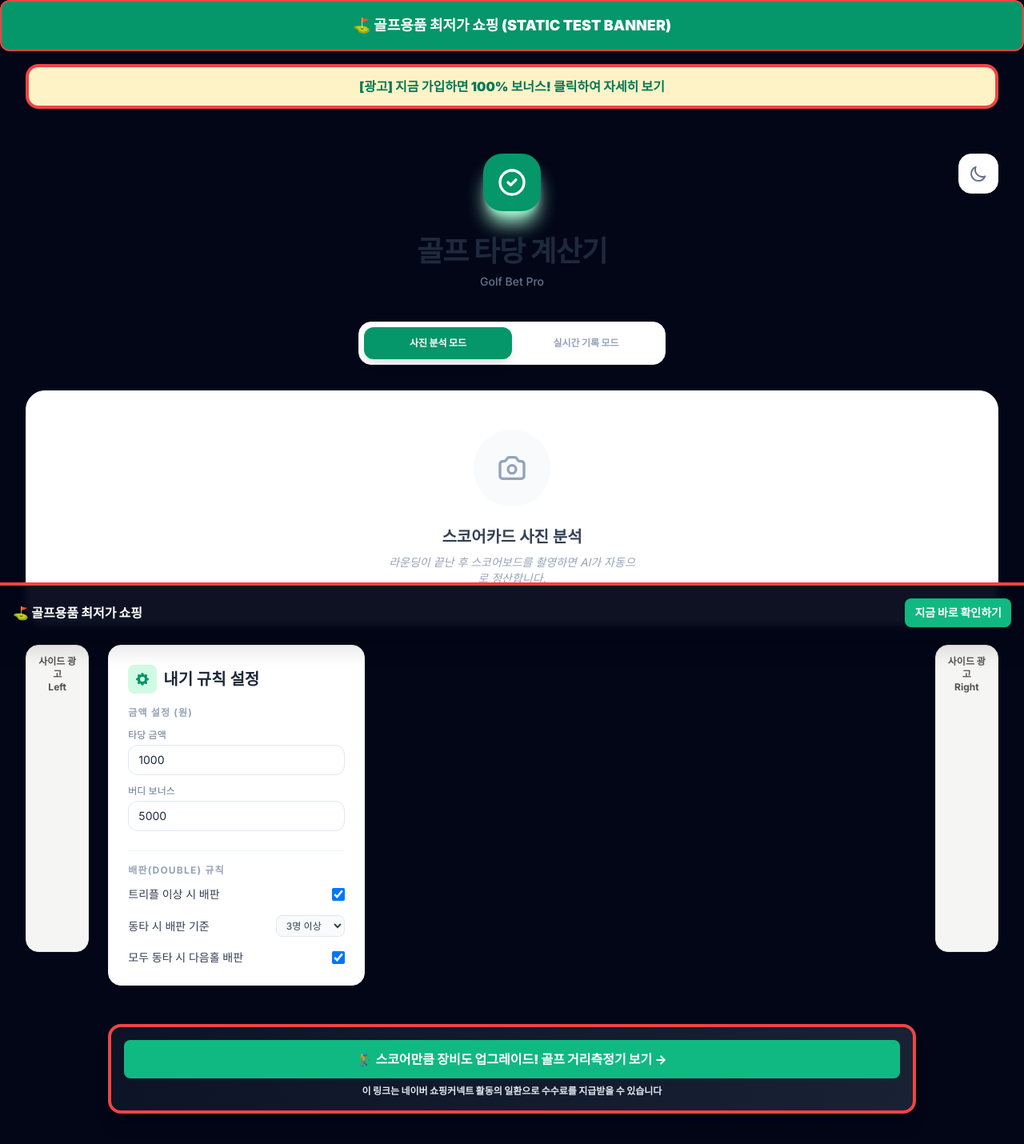
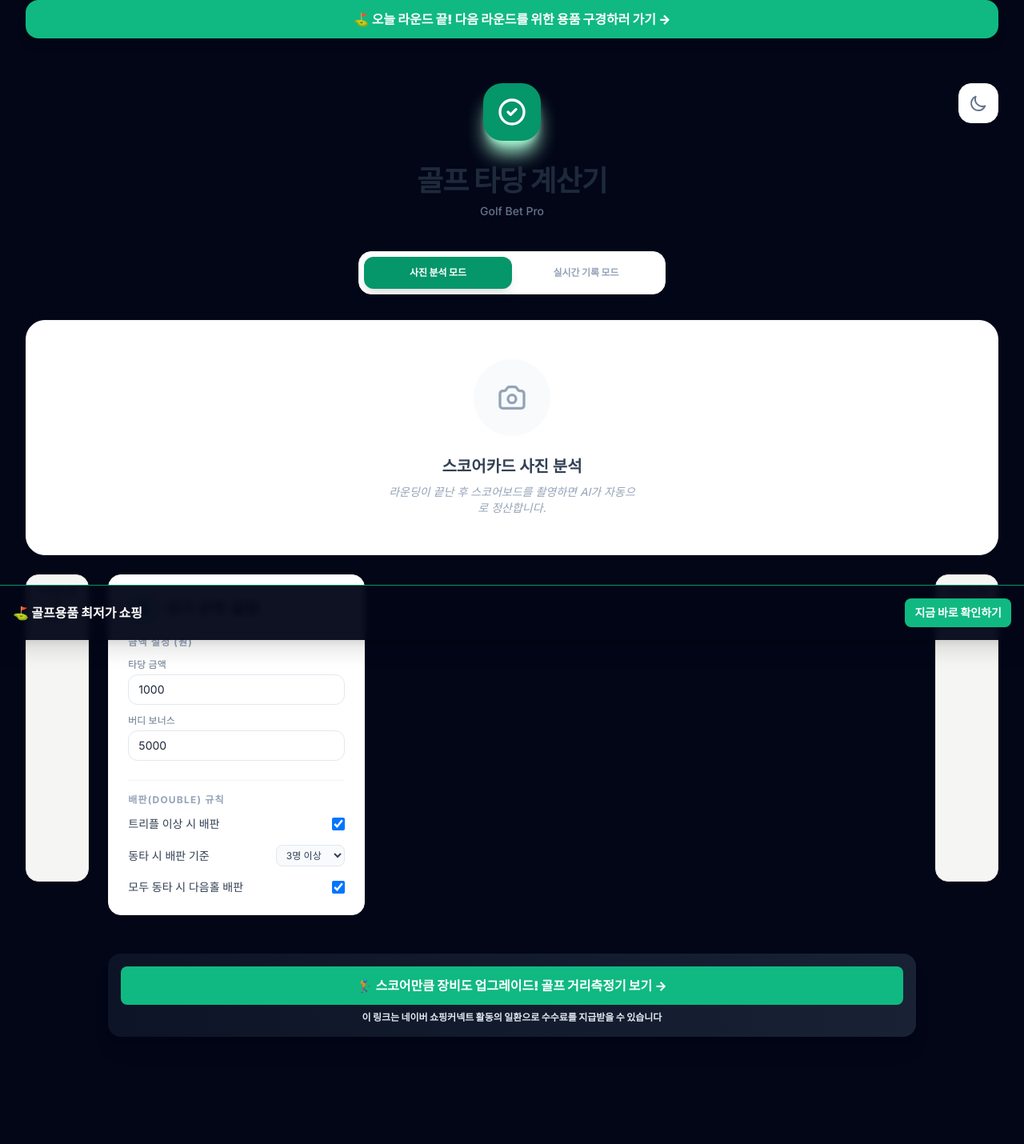
Before and after one commit to soonwooj/golf-bet-master, a React (Vite) app: page / in a window 1280 px wide. Shown: the top 1430 px of the page at 80% size. After the commit the page ends 1392 px from the top, so only its background shows below. Built offline with nearby package versions, Linux system fonts and the light colour scheme.

Commit message:
Unify top banner and remove test/red-border banners; set final copy/link

```diff
--- a/index.html
+++ b/index.html
@@ -52,13 +52,6 @@
   </style>
 </head>
 <body class="bg-slate-950 dark:bg-slate-950 transition-colors duration-300">
-  <!-- 정적 배너: React 렌더링 전/후에도 항상 표시 -->
-  <div class="mx-auto mb-4 p-4 rounded-xl border-2 border-red-500 bg-emerald-600 text-white text-center max-w-7xl">
-    <a href="https://www.dealpang.com/?linkD=96LAY5B7a" target="_blank" rel="noreferrer" class="font-black text-lg inline-flex items-center justify-center gap-2">
-      ⛳ 골프용품 최저가 쇼핑 (STATIC TEST BANNER)
-    </a>
-  </div>
-
   <div id="root"></div>
 
   <noscript>
--- a/src/App.tsx
+++ b/src/App.tsx
@@ -121,10 +121,10 @@ const App: React.FC = () => {
 
   return (
     <div className="min-h-screen pb-24 px-4 md:px-8 max-w-7xl mx-auto transition-colors duration-300 dark:bg-slate-950">
-      {/* 상단 배너 광고 (PC/모바일 공통) */}
-      <div className="bg-amber-100 dark:bg-amber-900/40 rounded-2xl border-4 border-red-500 dark:border-red-400 text-center py-3 mb-4">
-        <a href="https://example.com/top-banner" target="_blank" rel="noreferrer" className="font-black text-emerald-700 dark:text-emerald-300 hover:underline">
-          [광고] 지금 가입하면 100% 보너스! 클릭하여 자세히 보기
+      {/* 상단 배너 광고 */}
+      <div className="bg-emerald-500 dark:bg-emerald-600 rounded-2xl text-center py-3 mb-4 shadow-lg">
+        <a href="https://www.dealpang.com/?linkD=96LAY5B7a" target="_blank" rel="noreferrer" className="font-black text-white hover:text-emerald-100">
+          ⛳ 오늘 라운드 끝! 다음 라운드를 위한 용품 구경하러 가기 →
         </a>
       </div>
 
@@ -261,7 +261,7 @@ const App: React.FC = () => {
             </div>
 
             {/* 인피드 광고 */}
-            <div className="bg-gradient-to-r from-slate-900/80 to-slate-800/80 p-4 rounded-2xl border-4 border-red-500 dark:border-red-400 text-white text-center font-black shadow-xl">
+            <div className="bg-gradient-to-r from-slate-900/80 to-slate-800/80 p-4 rounded-2xl text-white text-center font-black shadow-xl">
               <a href="https://naver.me/FjmE7dNF" target="_blank" rel="noreferrer" className="inline-flex items-center justify-center gap-2 w-full py-3 rounded-lg bg-emerald-500 hover:bg-emerald-400 transition-colors duration-200 font-extrabold text-base">
                 🏌️ 스코어만큼 장비도 업그레이드! 골프 거리측정기 보기 →
               </a>
@@ -279,7 +279,7 @@ const App: React.FC = () => {
       </main>
 
       {/* 하단 스티키 광고 배너 */}
-      <div className="fixed bottom-0 left-0 right-0 z-50 bg-slate-950/95 border-t-4 border-red-500 p-3 md:p-4 backdrop-blur-sm shadow-xl">
+      <div className="fixed bottom-0 left-0 right-0 z-50 bg-slate-950/95 border-t border-emerald-600 p-3 md:p-4 backdrop-blur-sm shadow-xl">
         <div className="max-w-7xl mx-auto flex flex-col sm:flex-row items-center justify-between gap-2 sm:gap-3">
           <span className="text-sm md:text-base font-black text-white">⛳ 골프용품 최저가 쇼핑</span>
           <a href="https://www.dealpang.com/?linkD=96LAY5B7a" target="_blank" rel="noreferrer" className="text-xs md:text-sm font-black bg-emerald-500 text-white px-3 py-2 rounded-lg hover:bg-emerald-400 transition-colors duration-200">
```
